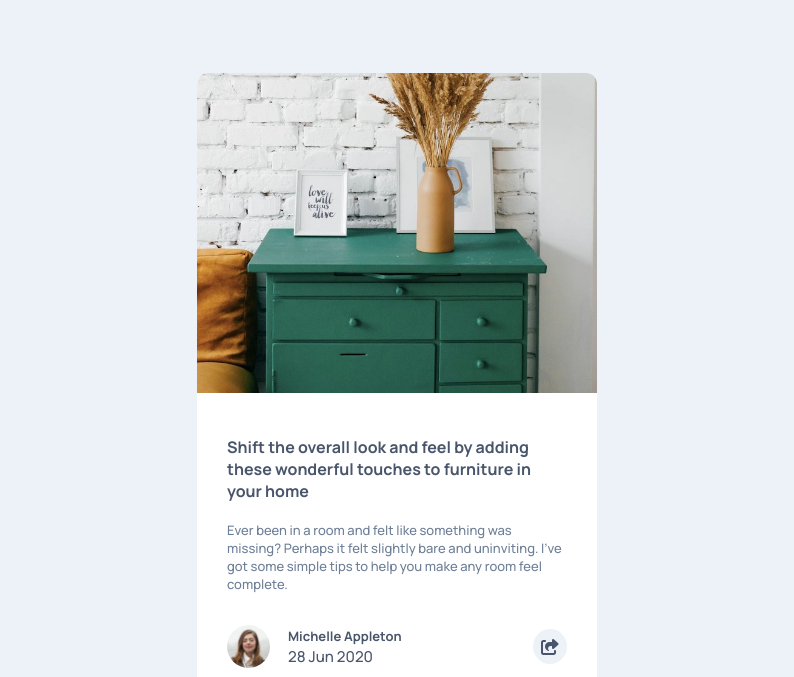
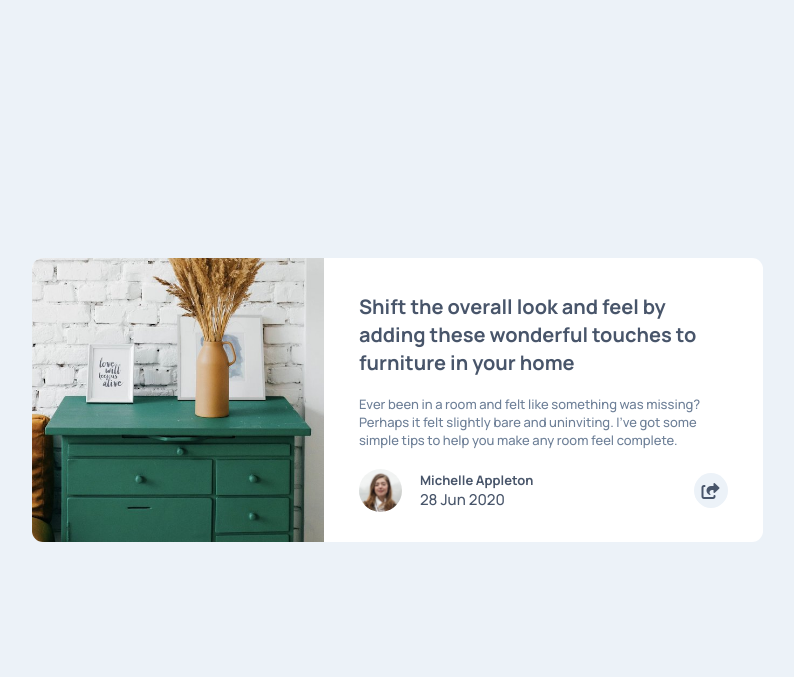
Before and after one commit to mahdipratama/article-preview-component-master, a plain HTML site: page index.html in a window 1280 px wide. Shown: the top 677 px of the page, without its empty margins (243-1037 px from the left). Drawn offline with Linux system fonts and the light colour scheme.

Commit message:
set a layout for desktop screen

```diff
--- a/app/scss/components/_article.scss
+++ b/app/scss/components/_article.scss
@@ -137,4 +137,24 @@
       }
     }
   }
+
+  @include breakpoint-up(medium) {
+    &__detail {
+      padding: rem(35);
+      padding-bottom: rem(30);
+
+      & h2 {
+        font-size: rem(20);
+      }
+
+      & p {
+        margin-bottom: rem(20);
+      }
+    }
+
+    & .share-icons {
+      display: none;
+      // width: 80px;
+    }
+  }
 }
--- a/app/scss/globals/_layout.scss
+++ b/app/scss/globals/_layout.scss
@@ -11,4 +11,9 @@
   flex-direction: column;
   max-width: rem(400);
   margin: rem(70) 0;
+
+  @include breakpoint-up(medium) {
+    flex-direction: row;
+    max-width: rem(731);
+  }
 }
--- a/index.html
+++ b/index.html
@@ -11,6 +11,10 @@
   <link rel="preconnect" href="https://fonts.googleapis.com">
   <link rel="preconnect" href="https://fonts.gstatic.com" crossorigin>
   <link href="https://fonts.googleapis.com/css2?family=Manrope:wght@500;700&display=swap" rel="stylesheet">
+
+  <link rel="stylesheet" href="https://cdnjs.cloudflare.com/ajax/libs/font-awesome/6.2.1/css/all.min.css"
+        integrity="sha512-MV7K8+y+gLIBoVD59lQIYicR65iaqukzvf/nwasF0nqhPay5w/9lJmVM2hMDcnK1OnMGCdVK+iQrJ7lzPJQd1w=="
+        crossorigin="anonymous" referrerpolicy="no-referrer" />
 
   <title>Frontend Mentor | Article preview component</title>
 
@@ -66,7 +70,6 @@
   </main>
 
   <script src="app/js/script.js"></script>
-  <script src="https://kit.fontawesome.com/fcd40fd7cb.js" crossorigin="anonymous"></script>
 </body>
 
 </html>
```
Also changed, not shown: dist/style.css, 1 other file.
